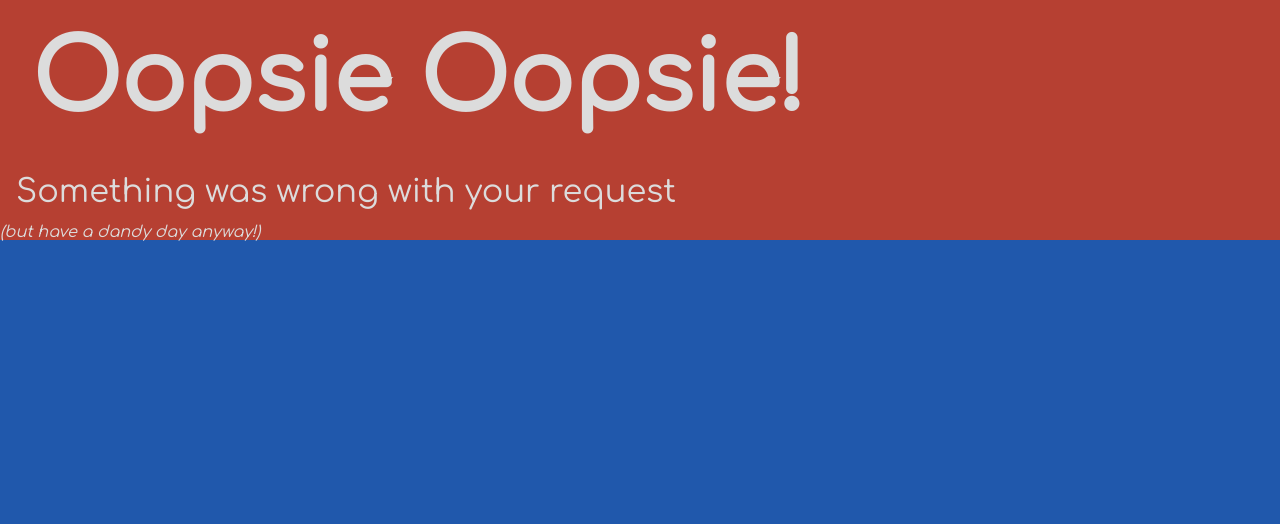
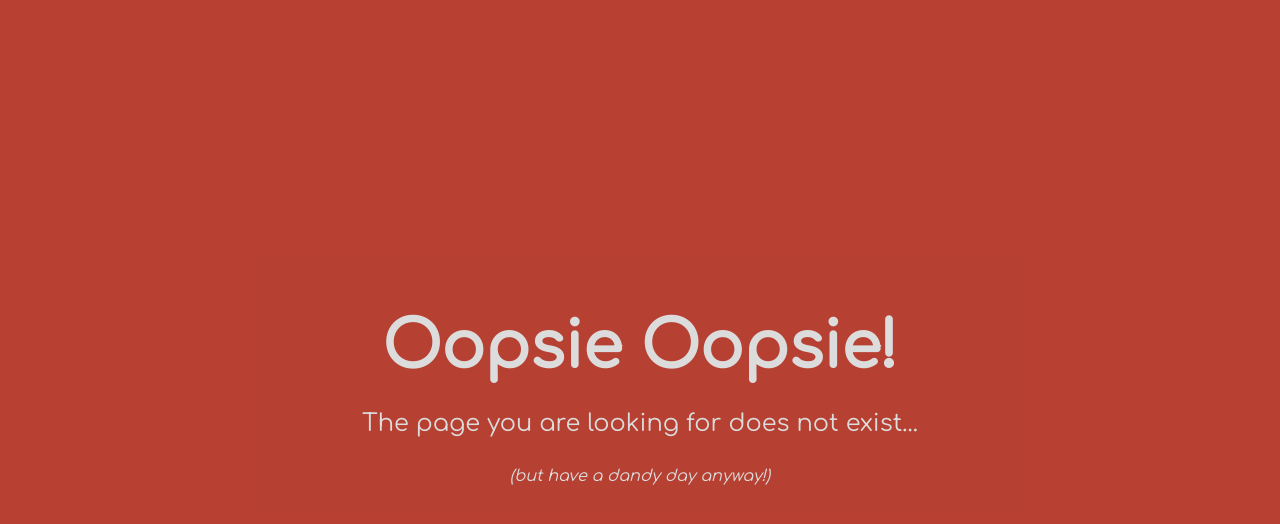
Before and after one commit to shaunwickett13/have-a-dandy-day, a plain HTML site: page error.html in a window 1280 px wide. Drawn offline with Linux system fonts and the light colour scheme.

Commit message:
Fix error page

```diff
--- a/error.html
+++ b/error.html
@@ -20,7 +20,7 @@
 <main class="error">
     <h1>Oopsie Oopsie!</h1>
 
-    <h4>Something was wrong with your request</h4>
+    <h4>The page you are looking for does not exist...</h4>
 
     <p>(but have a dandy day anyway!)</p>
 </main>
--- a/style.css
+++ b/style.css
@@ -703,21 +703,30 @@ body.active #dandy-dan {
 
 main.error {
 	background-color: rgba(var(--color4-rgb), 0.80);
+	display: flex;
 	flex-direction: column;
+	justify-content: center;
+	align-items: center;
+	height: 100dvh;
+	text-align: center;
+	width: 100vw;
+}
+
+main.error > * {
+	margin: 1rem 0;
 }
 
 main.error > h1 {
 	font-weight: bold;
-	font-size: 6rem;
-	padding: 2rem;
+	font-size: 8cqb;
 }
 
 main.error > h4 {
-	font-size: 2rem;
-	padding: 1rem;
+	font-size: 3cqb;
 }
 
 main.error > p {
+	font-size: 2cqb;
 	font-style: italic;
 }
 
```
Also changed, not shown: index.html (+1 -1 lines).
